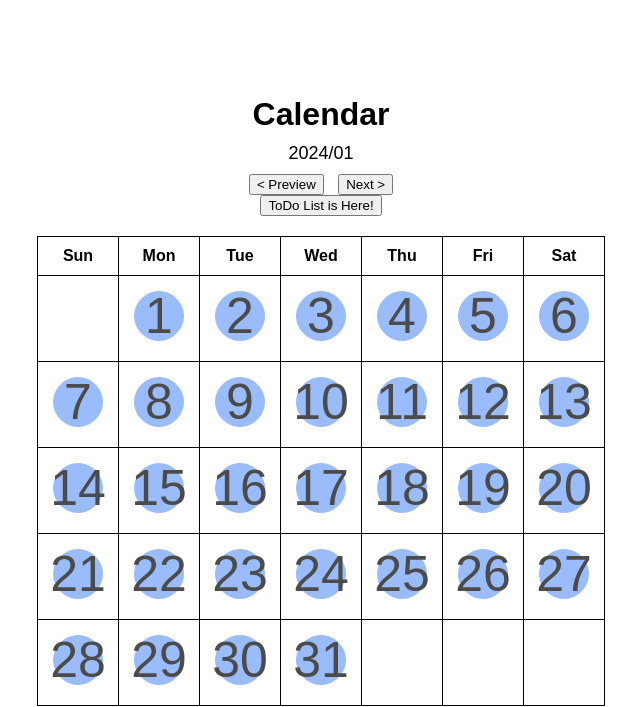
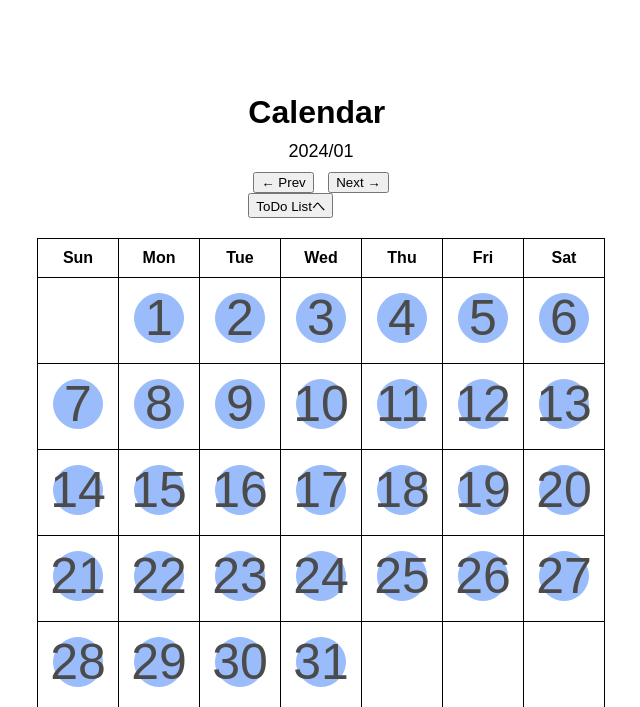
Before and after one commit to 2023AIT-OOP2-G03/ToDo, a Flask app: page /calender in a window 1280 px wide. Shown: the top 707 px of the page, without its empty margins (319-959 px from the left). Run offline with Flask 3, Linux system fonts and the light colour scheme.

Commit message:
added css import & little changed texts

```diff
--- a/web/templates/calender.html
+++ b/web/templates/calender.html
@@ -5,24 +5,30 @@
     <meta charset="UTF-8">
     <title>Calendar | Task Flower</title>
     <meta name="viewport" content="width=device-width, initial-scale=1.0">
+    <!-- <link rel="stylesheet" href="https://cdn.jsdelivr.net/npm/@exampledev/new.css@1.1.2/new.min.css"> -->
     <link rel="stylesheet" href="{{ url_for('static', filename='calendar.css') }}"> <!-- use this -->
     <!-- <style> was moved to 'calendar.css' -->
 
-        <script defer src="{{ url_for('static', filename='calendar.js') }}"></script>
+    <script defer src="{{ url_for('static', filename='calendar.js') }}"></script>
 </head>
 
 <body>
-    <!-- カレンダーのヘッダーおよびナビゲーションボタン -->
-    <h1>Calendar</h1>
-    <div id="header">
+    <header>
+        <!-- カレンダーのヘッダーおよびナビゲーションボタン -->
+        <h1>Calendar</h1>
+        {% if message %}
+        <h2 id="userID">ユーザID: </h2>
+        <h2 id="username" class="username">{{ message }}</h2>
+        {% endif %}
+
         <div id="currentDisplayedYYYYMM"></div>
-        <button id="prevMonth" onclick="prevClick()">< Preview</button>
-                <button id="nextMonth" onclick="nextClick()">Next ></button>
-    </div>
-
-    <form action="/" method="POST">
-        <input type="submit" value='ToDo List is Here!'>
-    </form>
+        <button id="prevMonth" onclick="prevClick()">← Prev</button>
+        <button id="nextMonth" onclick="nextClick()">Next →</button>
+        <br>
+        <form action="/" method="POST">
+            <input type="submit" value='ToDo Listへ'>
+        </form>
+    </header>
 
     <div id="calendar"></div>
 
```
